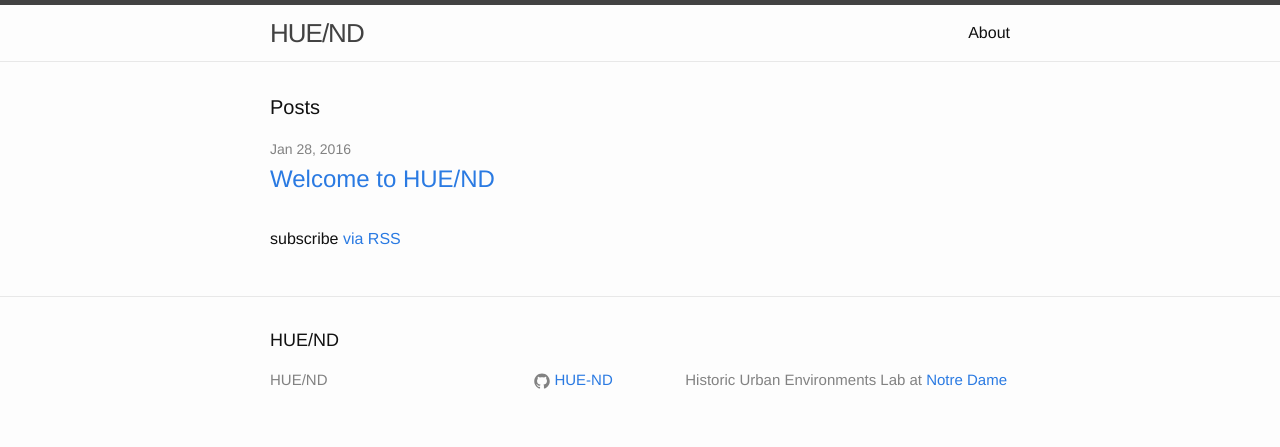
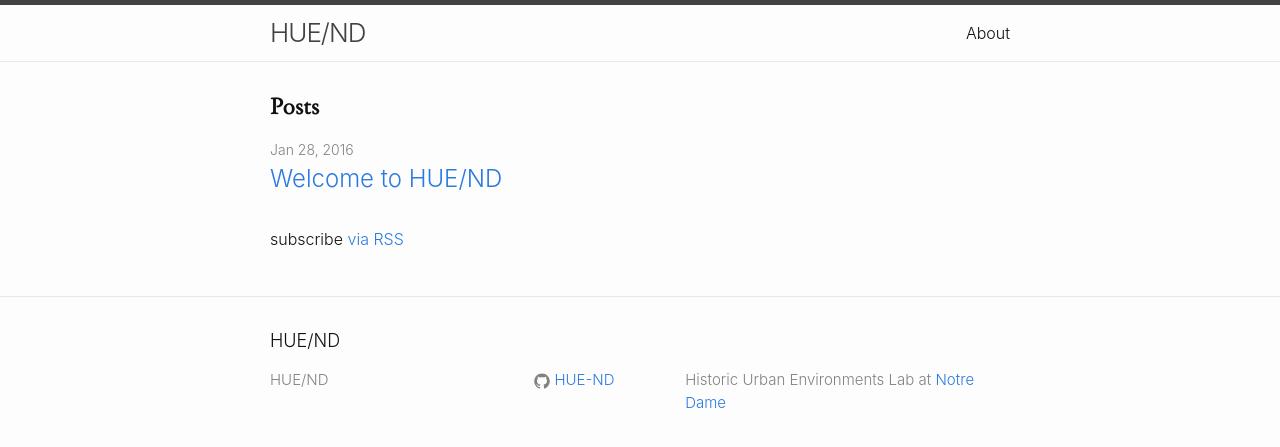
Before and after one commit to HUE-ND/HUE-ND.github.io, a Jekyll site: the page built from index.html, in a window 1280 px wide. Shown: the top 447 px of the page. Built offline with Jekyll 4.4.1, drawn with Linux system fonts in a browser that asks for light colours.

Commit message:
Setting display and body typefaces
For the origin of the body typeface font stack see:
https://medium.com/designing-medium/system-shock-6b1dc6d6596f
https://css-tricks.com/snippets/css/better-helvetica/

```diff
--- a/_sass/_base.scss
+++ b/_sass/_base.scss
@@ -81,7 +81,11 @@ li {
 /**
  * Headings
  */
-h1, h2, h3, h4, h5, h6 {
+h1 {
+  font-family: $display-typeface;
+}
+
+h2, h3, h4, h5, h6 {
     font-weight: $base-font-weight;
 }
 
--- a/css/main.scss
+++ b/css/main.scss
@@ -3,12 +3,18 @@
 ---
 @charset "utf-8";
 
-
+@font-face {
+  font-family: 'day_romanregular';
+  src: url('/fonts/day-roman/day-roman.woff') format('woff');
+  font-weight: normal;
+  font-style: normal;
+}
 
 // Our variables
-$base-font-family: "Helvetica Neue", Helvetica, Arial, sans-serif;
+$display-typeface: 'day_romanregular', Georgia, serif;
+$base-font-family: -apple-system, "San Francisco", "Roboto", "Segoe UI", "HelveticaNeue-Light", "Helvetica Neue Light", "Helvetica Neue", Helvetica, Arial, "Lucida Grande", sans-serif;
 $base-font-size:   16px;
-$base-font-weight: 400;
+$base-font-weight: 300;
 $small-font-size:  $base-font-size * 0.875;
 $base-line-height: 1.5;
 
```
Also changed, not shown: _Tasks.md (+2 -2 lines).
